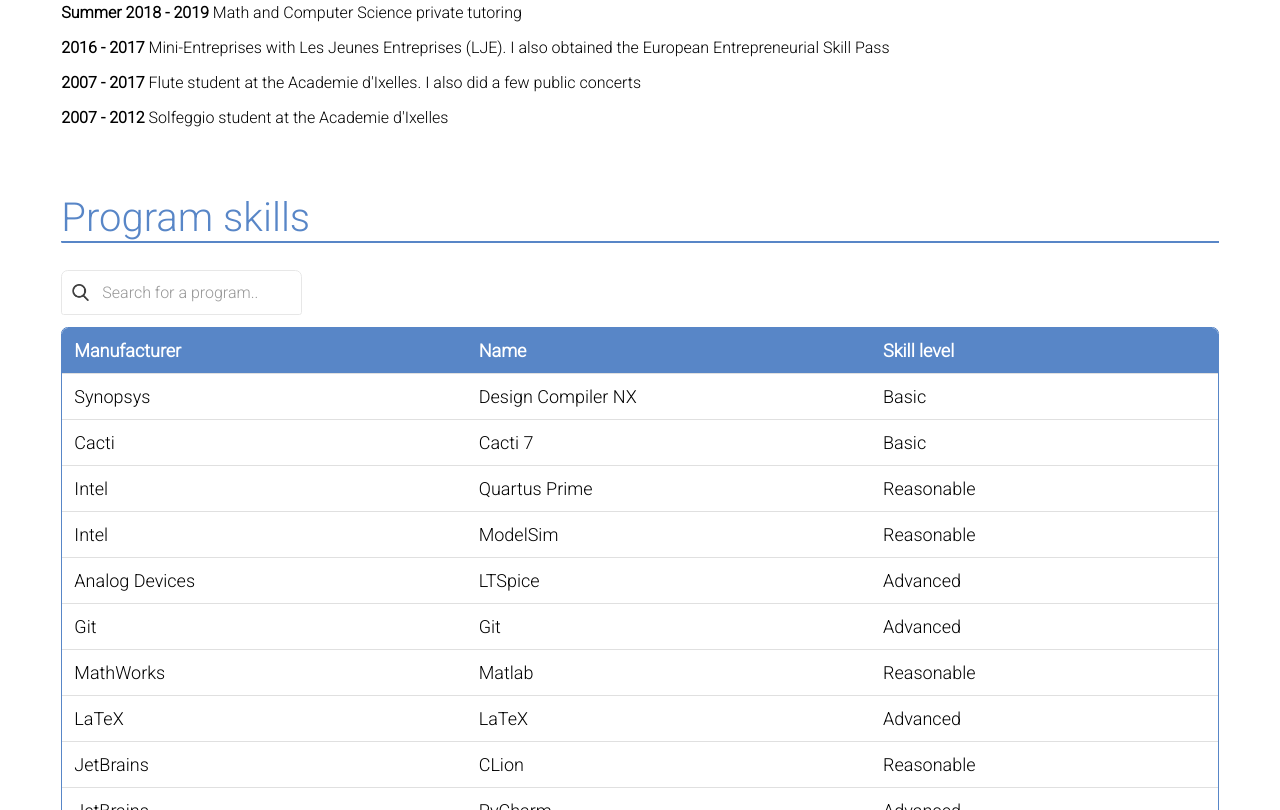
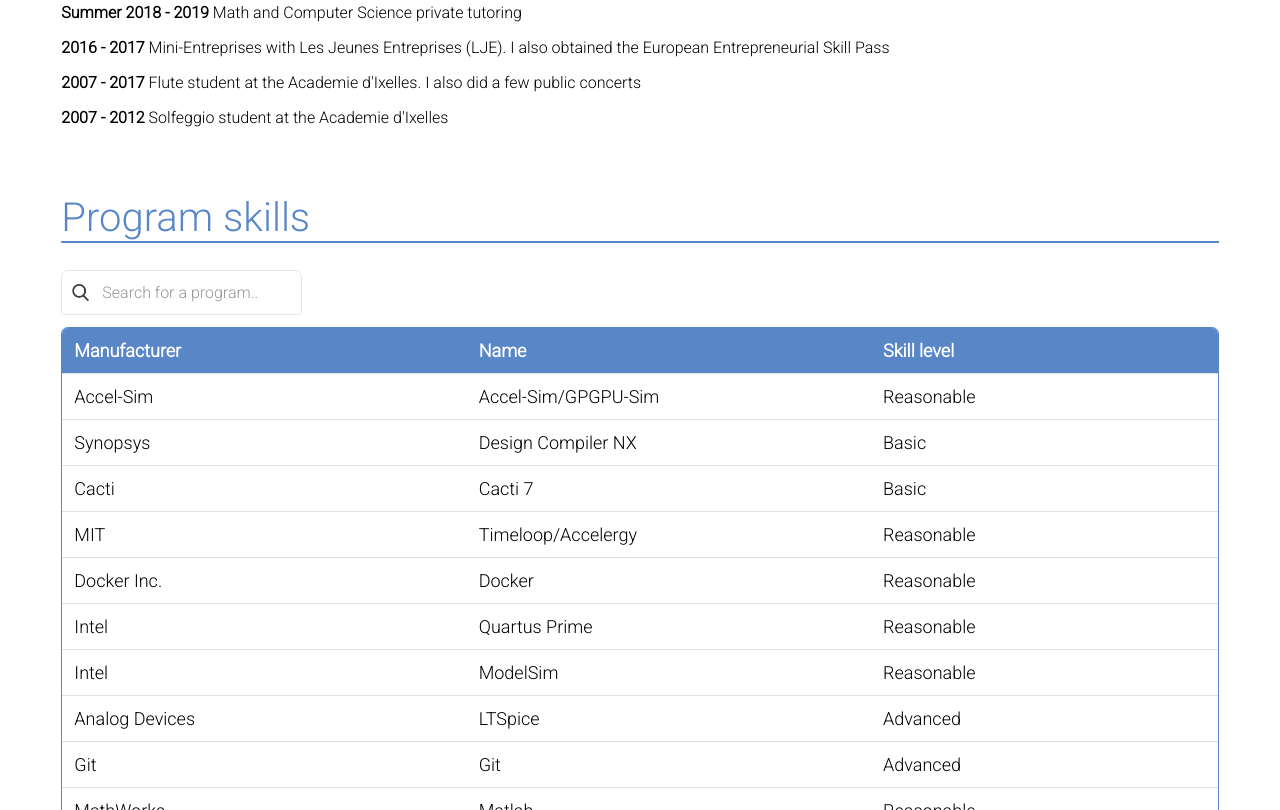
Before and after one commit to lsonnino/lsonnino.github.io, a plain HTML site: page extra.html in a window 1280 px wide. Shown: the part 787-1597 px from the top of the page. Drawn offline with nearby package versions, Linux system fonts and the light colour scheme.

Commit message:
Update extra

```diff
--- a/extra.html
+++ b/extra.html
@@ -89,7 +89,7 @@
                     The focus of my carrer would ideally be <span class="highlight">building computer hardware</span>.
                 </p>
                 <p>
-                    <b class="title">Creative</b> I also enjoy <span class="highlight">creating</span>, whether it is 2D artwork using Adobe Illustrator,
+                    <b class="title">Creative</b> I also enjoy <span class="highlight">creating</span>, whether it is creating 2D artwork using Affinity Designer,
                     VFX using Nuke or even this website whose code can be found on my GitHub.
                 </p>
                 <p>
@@ -149,6 +149,11 @@
                             <th style="width:30%;">Skill level</th>
                         </tr>
                         <tr>
+                            <td>Accel-Sim</td>
+                            <td>Accel-Sim/GPGPU-Sim</td>
+                            <td>Reasonable</td>
+                        </tr>
+                        <tr>
                             <td>Synopsys</td>
                             <td>Design Compiler NX</td>
                             <td>Basic</td>
@@ -157,6 +162,16 @@
                             <td>Cacti</td>
                             <td>Cacti 7</td>
                             <td>Basic</td>
+                        </tr>
+                        <tr>
+                            <td>MIT</td>
+                            <td>Timeloop/Accelergy</td>
+                            <td>Reasonable</td>
+                        </tr>
+                        <tr>
+                            <td>Docker Inc.</td>
+                            <td>Docker</td>
+                            <td>Reasonable</td>
                         </tr>
                         <tr>
                             <td>Intel</td>
```
